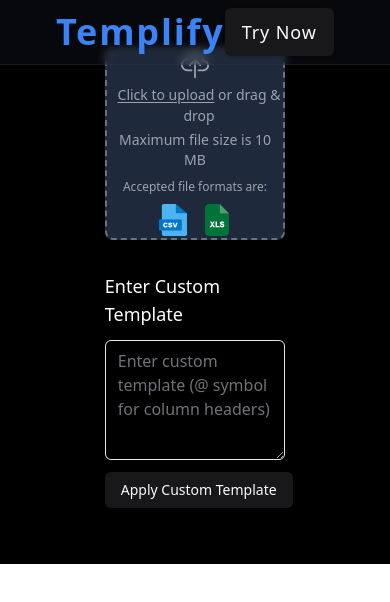
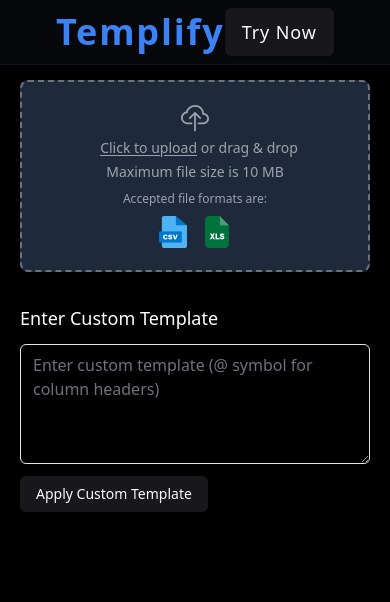
Before and after one commit to Pratiyushkumar/templify, a React (Vite) app: page /home in a window 390 px wide. Shown: the top 602 px of the page. Built offline with nearby package versions, Linux system fonts and the light colour scheme; what pdfmake would draw is missing.

Commit message:
added responsiveness

```diff
--- a/src/page/Home.tsx
+++ b/src/page/Home.tsx
@@ -7,7 +7,6 @@
 import ProcessedData from '../components/ProcessedData';
 import pdfMake from 'pdfmake/build/pdfmake';
 import pdfFonts from 'pdfmake/build/vfs_fonts';
-import Header from '../components/Header';
 import Navbar from '../components/ui/navbar';
 
 
@@ -89,9 +88,10 @@
     }
   };
   return (
-    <div className='h-full top-0 mt-[-40px] w-full bg-black'>
+    <div className='min-h-screen h-full  w-full -mt-5 bg-black space-y-5'>
       <Navbar/>
-      <section className='w-3/4 mx-auto space-y-5 p-14'>
+
+      <div className='w-full md:w-3/4 mx-auto p-5 py-12 md:p-14'>
 
         <FileUploader onFileSelected={handleFileSelected} />
 
@@ -105,7 +105,7 @@
             downloadProcessedData={downloadProcessedData}
           />
         )}
-      </section>
+      </div>
     </div>
 
   );
```
